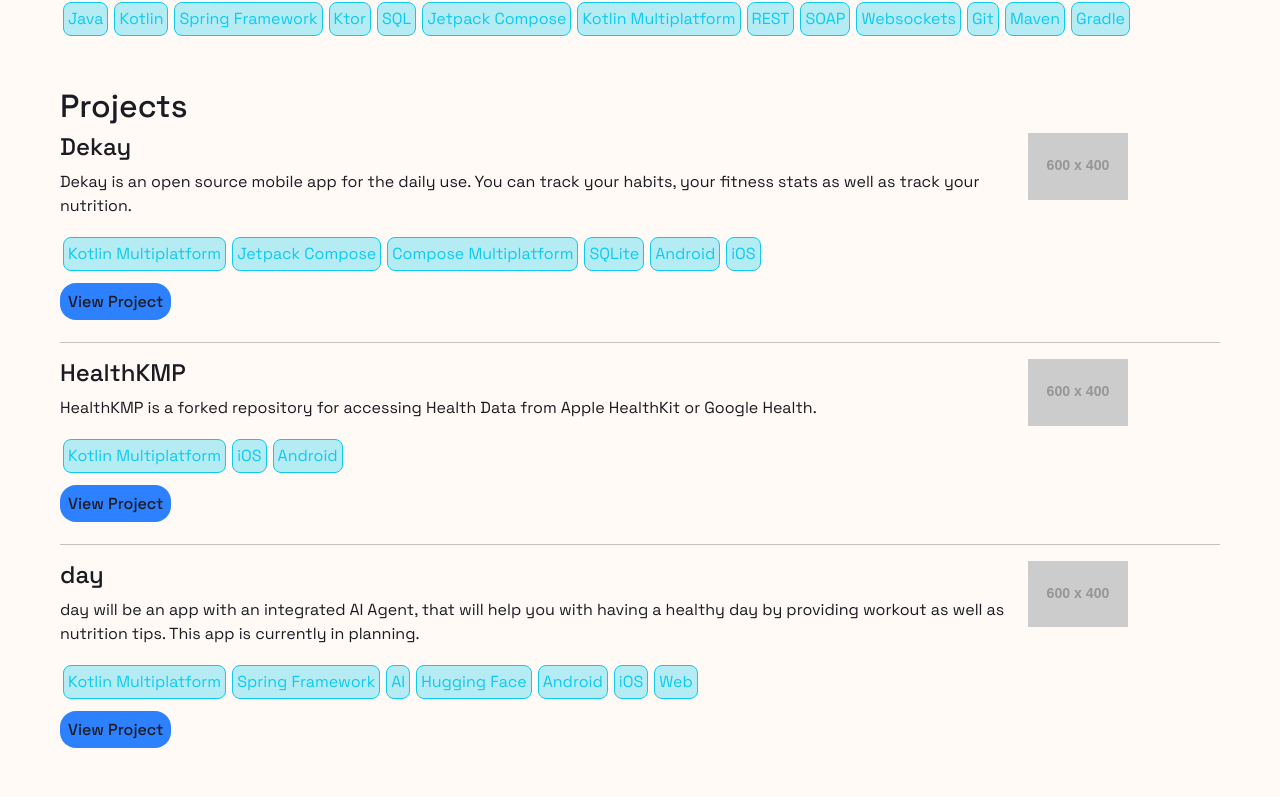
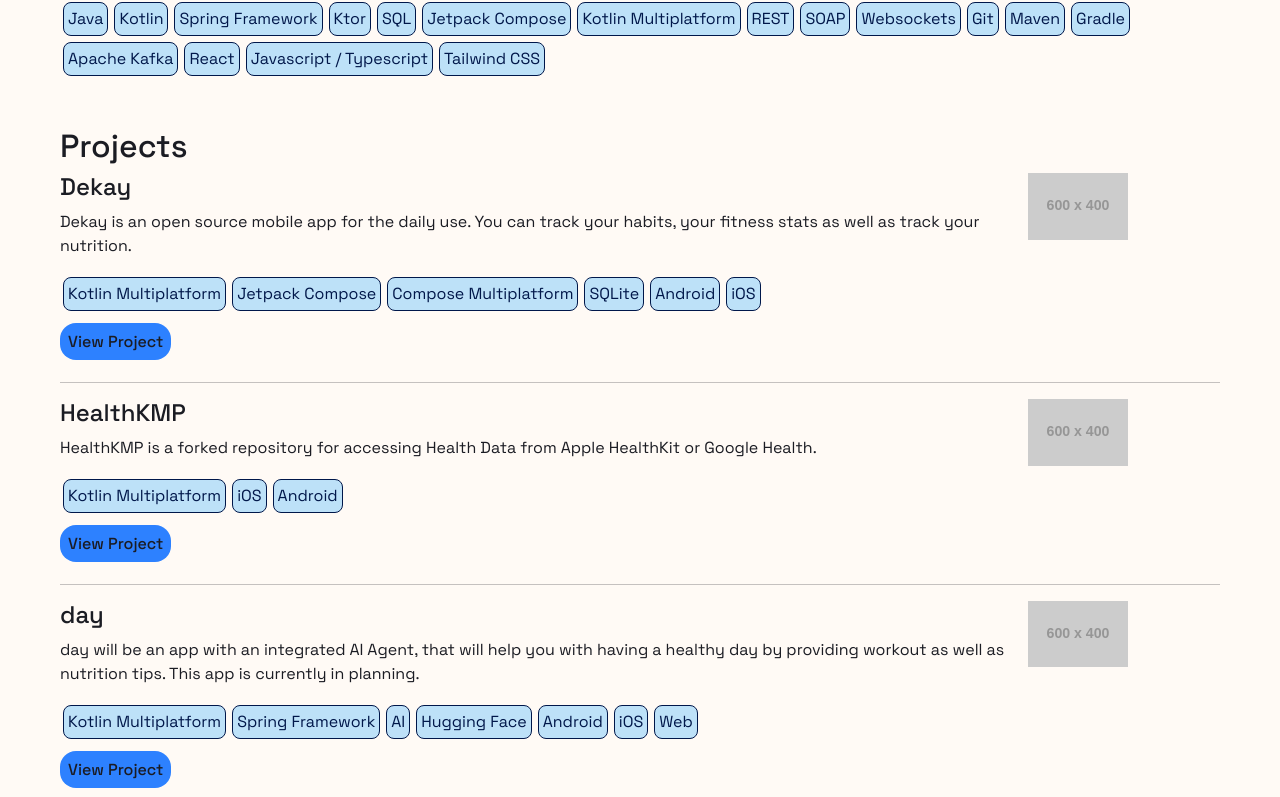
Before and after one commit to dkluske/dkluske.github.io, a plain HTML site: page index.html in a window 1280 px wide. Shown: the part 618-1415 px from the top of the page. Drawn offline with nearby package versions, Linux system fonts and the light colour scheme; placeholder pictures from the web are drawn by us.

Commit message:
add more knowledge tags and tag styling for light mode

```diff
--- a/css/main.css
+++ b/css/main.css
@@ -80,10 +80,7 @@ section:last-child {
     margin-bottom: 16px;
 }
 .tag-pill {
-    background-color: rgba(13, 202, 240, 0.3);
-    border: 1px solid rgba(13, 202, 240, 1);
     border-radius: 8px;
-    color: rgba(13, 202, 240, 1);
     padding: 4px;
     margin: 3px;
 }
@@ -177,6 +174,11 @@ section:last-child {
     .contact-link-icon {
         color: #fffaf5;
     }
+    .tag-pill {
+        background-color: rgba(13, 202, 240, 0.3);
+        border: 1px solid rgba(13, 202, 240, 1);
+        color: rgba(13, 202, 240, 1);
+    }
 }
 
 /* Light Scheme Behavior */
@@ -199,6 +201,11 @@ section:last-child {
     }
     .contact-link-icon {
         color: #1b1c23;
+    }
+    .tag-pill {
+        background-color: rgba(38, 165, 255, 0.3);
+        border: 1px solid rgba(0, 23, 74, 1);
+        color: rgba(0, 23, 74, 1);
     }
 }
 
--- a/index.html
+++ b/index.html
@@ -94,6 +94,10 @@
                     <span class="tag-pill">Git</span>
                     <span class="tag-pill">Maven</span>
                     <span class="tag-pill">Gradle</span>
+                    <span class="tag-pill">Apache Kafka</span>
+                    <span class="tag-pill">React</span>
+                    <span class="tag-pill">Javascript / Typescript</span>
+                    <span class="tag-pill">Tailwind CSS</span>
                 </div>
             </section>
             <section id="portfolio-projects" class="portfolio-section">
```
